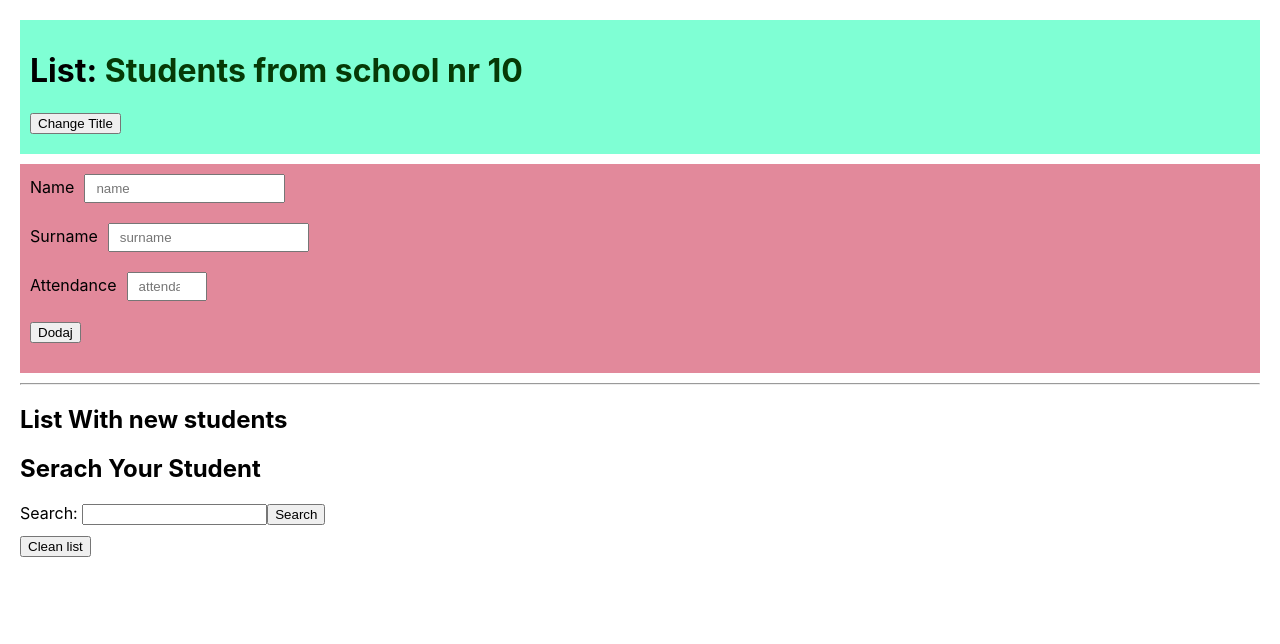
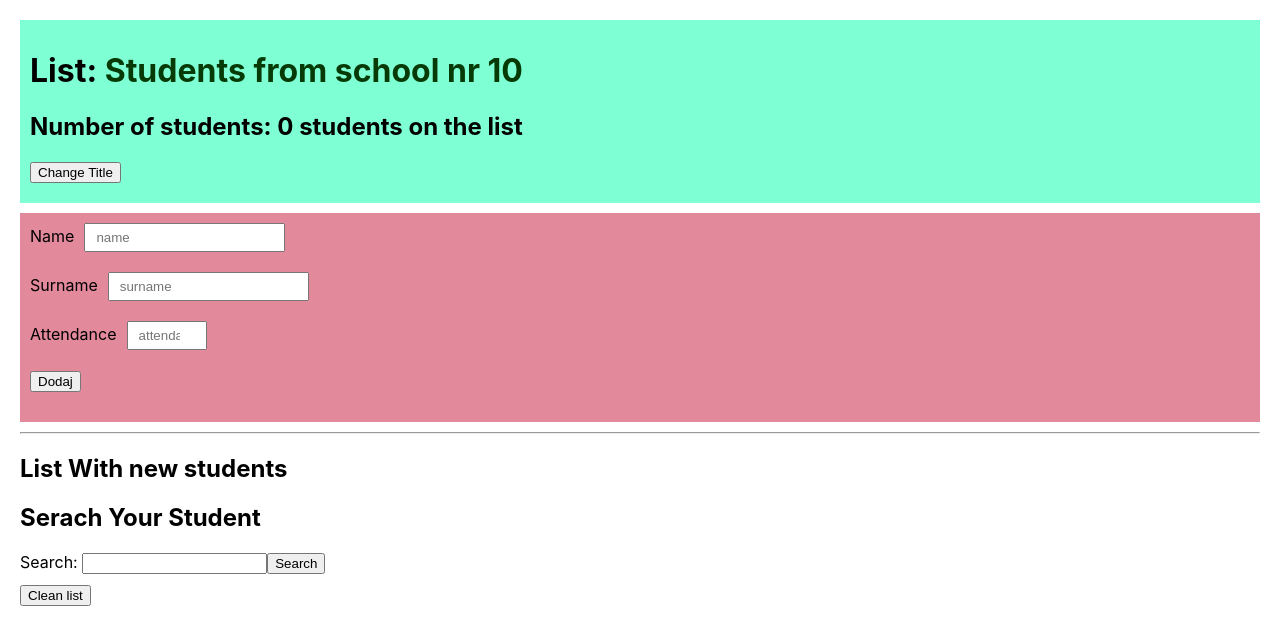
Before and after one commit to CarolinaFledgling/school-list-react-study, a React (Create React App) app: page / in a window 1280 px wide. Shown: the top 644 px of the page. Built offline with nearby package versions, Linux system fonts and the light colour scheme.

Commit message:
added functionality for showing how many students are on the list

```diff
--- a/src/components/Heading/Heading.js
+++ b/src/components/Heading/Heading.js
@@ -2,7 +2,7 @@ import React, { useState } from 'react'
 import ChangeTitleButton from '../ChangeTitleButton/ChangeTitleButton'
 import './Heading.css'
 
-export default function Heading(props) {
+export default function Heading({ headingText }) {
 
     const [titleList, setTitleList] = useState('Students from school nr 10')
 
@@ -14,6 +14,7 @@ export default function Heading(props) {
     return (
         <div className='heading-content'>
             <h1>List: <span className='heading-title'>{titleList}</span></h1>
+            <h2>{headingText}</h2>
             <ChangeTitleButton onChangeTitle={handleChangeTitle} />
         </div>
     )
--- a/src/components/ListWithNewStudents/ListWithNewStudents.js
+++ b/src/components/ListWithNewStudents/ListWithNewStudents.js
@@ -7,6 +7,8 @@ export default function ListWithNewStudents({ studentDetails, onDeleteStudent, s
     return (
         <div>
             <h2>List With new students</h2>
+            {// zapytac w ul : role="list" className="list-newStudent" aria-labelledby="list-heading"
+            }
             <ul>
                 {studentDetails.map((student) => {
                     return <StudentInfo
--- a/src/components/UserList/UserList.js
+++ b/src/components/UserList/UserList.js
@@ -55,11 +55,13 @@ const UserList = (props) => {
         setsearchedStudentList([])
     }
 
-
+    // Amount of students
+    const namberOfStudentsNoun = studentDetails.length !== 1 ? 'students' : 'student';
+    const headingText = `Number of students: ${studentDetails.length} ${namberOfStudentsNoun} on the list`;
 
     return (
         <div>
-            <Heading />
+            <Heading headingText={headingText} />
             <Form
                 onSubmit={onSubmitHandler}
                 setshowCloseBtnMainListStudent={setshowCloseBtnMainListStudent}
```
Also changed, not shown: 1 other file (tests, documents, lock files or other folders).
